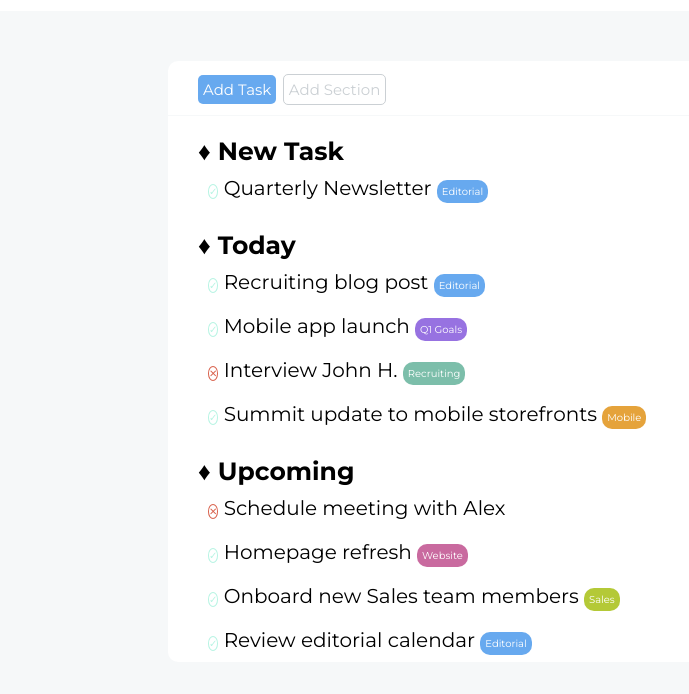
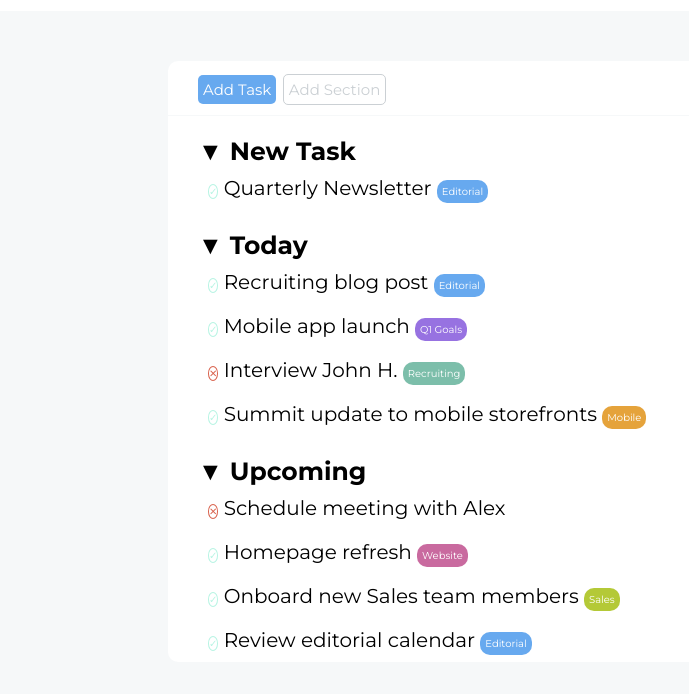
Before and after one commit to alexraduca01/html-css-toboolist, a plain HTML site: page index.html in a window 1280 px wide. Shown: the part 92-786 px from the top of the page, without its empty margins (0-689 px from the left). Drawn offline with Linux system fonts and the light colour scheme.

Commit message:
changed section entities

```diff
--- a/index.html
+++ b/index.html
@@ -27,14 +27,14 @@
                 </nav>
                 <!-- sezione "Task" -->
                 <section>
-                    <h4>&diams; New Task</h4>
+                    <h4>&#x25BC; New Task</h4>
                     <ol>
                         <li><span class="mark">&#x2713;</span> Quarterly Newsletter <span class="bg-sky txt-white section-borders">Editorial</span></li>
                     </ol>
                 </section>
                 <!-- sezione "oggi" -->
                 <section>
-                    <h4>&diams; Today</h4>
+                    <h4>&#x25BC; Today</h4>
                     <ol>
                         <li><span class="mark">&#x2713;</span> Recruiting blog post <span class="bg-sky txt-white section-borders">Editorial</span></li>
                         <li><span class="mark">&#x2713;</span> Mobile app launch <span class="bg-purple txt-white section-borders">Q1 Goals</span></li>
@@ -44,7 +44,7 @@
                 </section>
                 <!-- sezione "prossimamente" -->
                 <section>
-                    <h4>&diams; Upcoming</h4>
+                    <h4>&#x25BC; Upcoming</h4>
                     <ol>
                         <li><span class="cross">&#10005;</span> Schedule meeting with Alex</li>
                         <li><span class="mark">&#x2713;</span> Homepage refresh <span class="bg-pink txt-white section-borders">Website</span></li>
```
